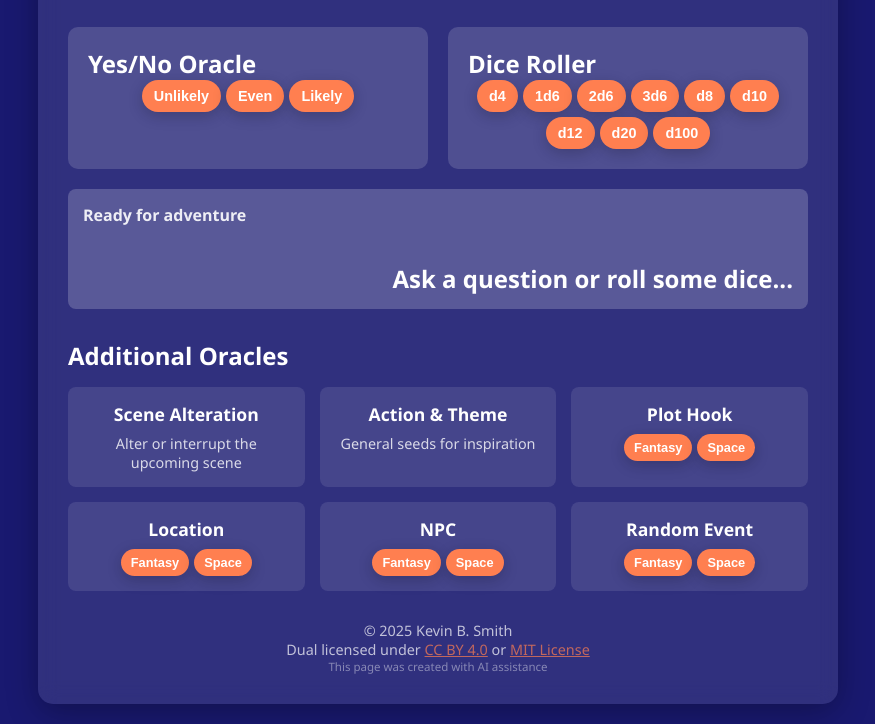
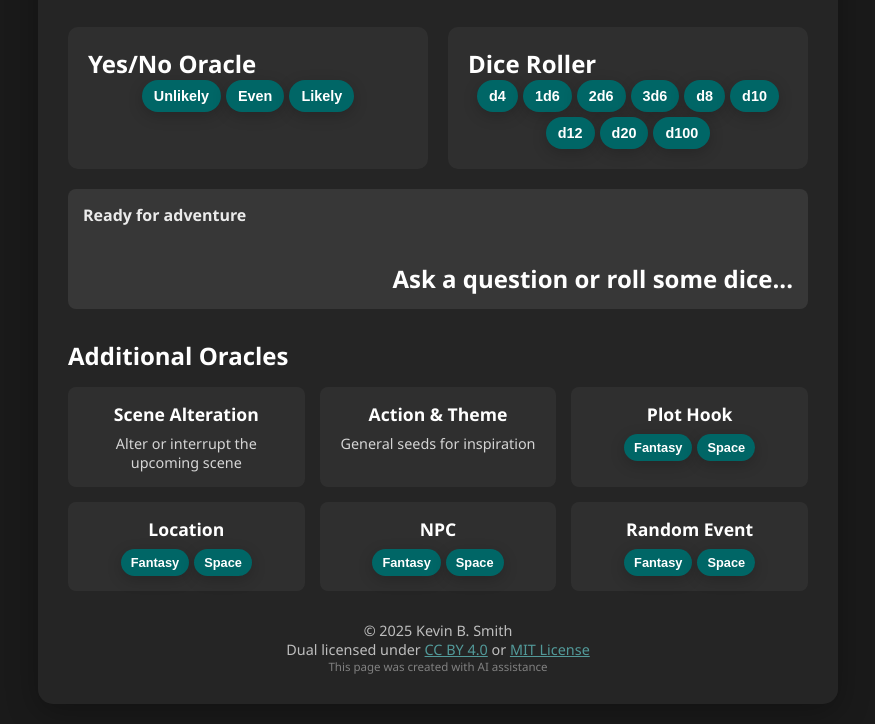
Before and after one commit to kevindigo/kevins-oracle, a plain HTML site: page kevins-oracle.html in a window 1280 px wide. Shown: the part 145-869 px from the top of the page, without its empty margins (202-1077 px from the left). Drawn offline with Linux system fonts and the light colour scheme.

Commit message:
Change color scheme to gray/teal

```diff
--- a/kevins-oracle.html
+++ b/kevins-oracle.html
@@ -13,7 +13,7 @@
 
         body {
             font-family: 'Segoe UI', Tahoma, Geneva, Verdana, sans-serif;
-            background: midnightblue;
+            background: #1a1a1a;
             color: white;
             min-height: 100vh;
             padding: 20px;
@@ -22,7 +22,7 @@
         .container {
             max-width: 800px;
             margin: 0 auto;
-            background: rgba(255, 255, 255, 0.1);
+            background: rgba(40, 40, 40, 0.8);
             backdrop-filter: blur(10px);
             border-radius: 15px;
             padding: 30px;
@@ -53,13 +53,13 @@
         }
 
         .oracle-section {
-            background: rgba(255, 255, 255, 0.15);
+            background: rgba(50, 50, 50, 0.8);
             border-radius: 10px;
             padding: 20px;
         }
 
         .dice-section {
-            background: rgba(255, 255, 255, 0.15);
+            background: rgba(50, 50, 50, 0.8);
             border-radius: 10px;
             padding: 20px;
         }
@@ -67,7 +67,7 @@
         .shared-result {
             margin: 20px 0;
             height: 120px;
-            background: rgba(255, 255, 255, 0.2);
+            background: rgba(60, 60, 60, 0.8);
             border-radius: 8px;
             padding: 15px;
             display: flex;
@@ -110,7 +110,7 @@
         }
 
         button {
-            background: coral;
+            background: #006666;
             color: white;
             border: none;
             padding: 12px 24px;
@@ -143,7 +143,7 @@
         }
 
         .feature-card {
-            background: rgba(255, 255, 255, 0.1);
+            background: rgba(50, 50, 50, 0.8);
             border-radius: 8px;
             padding: 15px;
             text-align: center;
@@ -152,7 +152,7 @@
         }
 
         .feature-card:hover {
-            background: rgba(255, 255, 255, 0.2);
+            background: rgba(70, 70, 70, 0.8);
             transform: translateY(-2px);
         }
 
@@ -276,7 +276,7 @@
 
         <footer>
             <p>© 2025 Kevin B. Smith</p>
-            <p>Dual licensed under <a href="https://creativecommons.org/licenses/by/4.0/" target="_blank" style="color: coral;">CC BY 4.0</a> or <a href="https://opensource.org/licenses/MIT" target="_blank" style="color: coral;">MIT License</a></p>
+            <p>Dual licensed under <a href="https://creativecommons.org/licenses/by/4.0/" target="_blank" style="color: #66cccc;">CC BY 4.0</a> or <a href="https://opensource.org/licenses/MIT" target="_blank" style="color: #66cccc;">MIT License</a></p>
             <p style="font-size: 0.8em; opacity: 0.6;">This page was created with AI assistance</p>
         </footer>
     </div>
```
